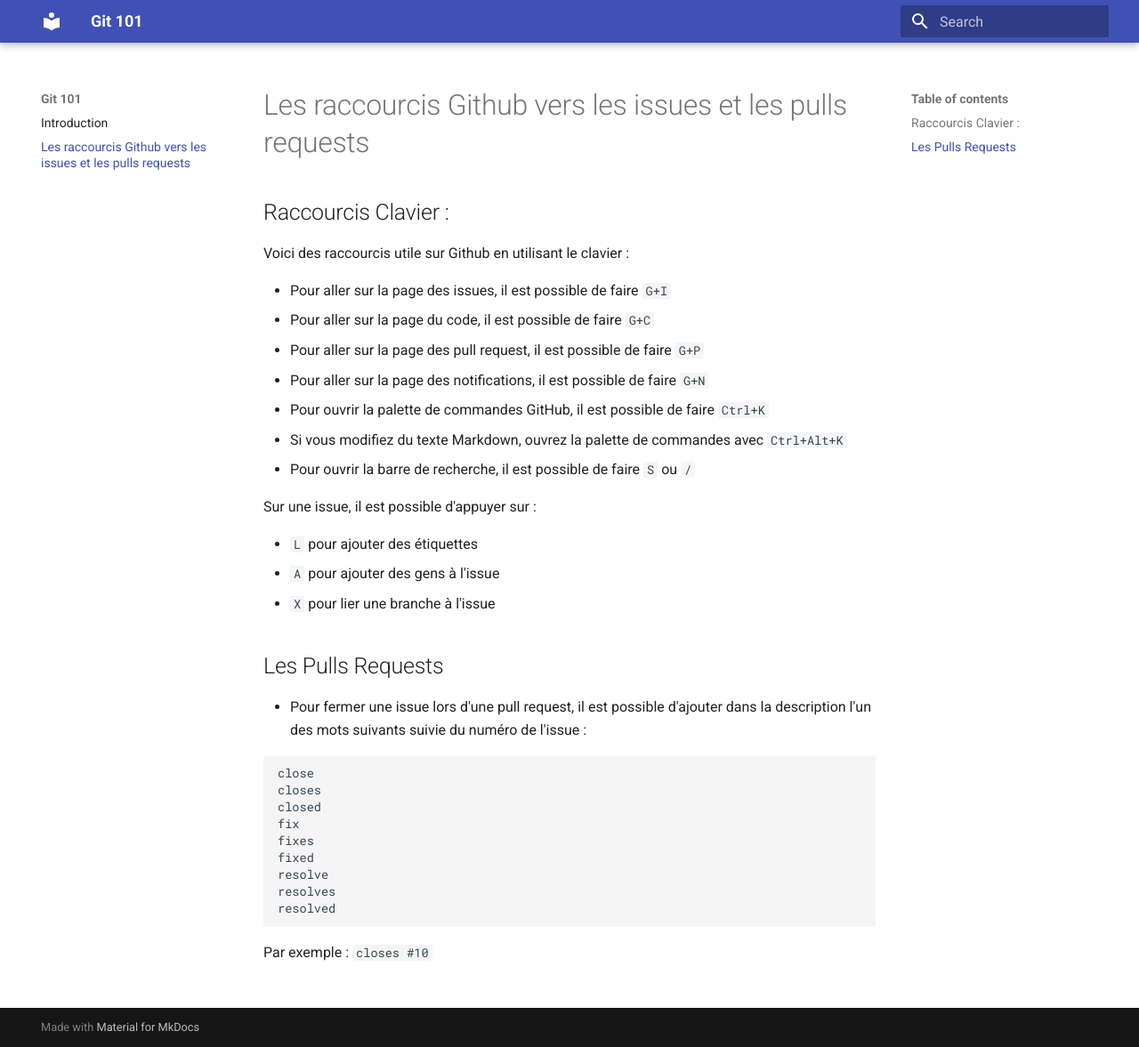
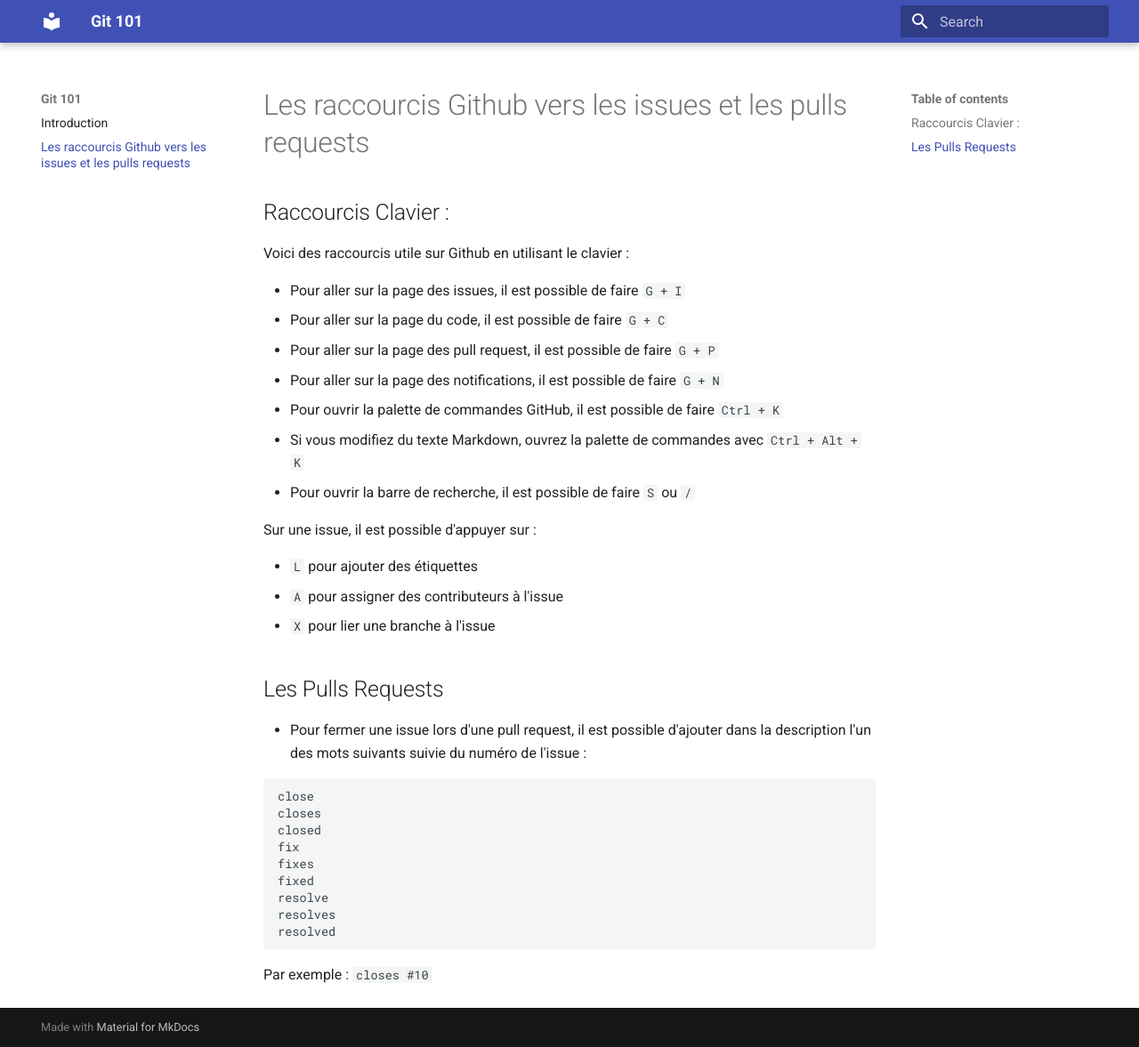
Before and after one commit to ub-mmi-but/git-101, an MkDocs documentation site: the page built from docs/17-raccourcis-Github-vers-les-issues-et-les-pulls-requests.md, in a window 1280 px wide and 1177 px high. Shown: the whole window at 89% size. Built offline with MkDocs 1.6.1 and Material for MkDocs 9.7.7, drawn with Linux system fonts in a browser that asks for light colours.

Commit message:
Changements de formattage et correction de texte

````diff
--- a/docs/17-raccourcis-Github-vers-les-issues-et-les-pulls-requests.md
+++ b/docs/17-raccourcis-Github-vers-les-issues-et-les-pulls-requests.md
@@ -4,19 +4,19 @@
 
 Voici des raccourcis utile sur Github en utilisant le clavier :
 
-- Pour aller sur la page des issues, il est possible de faire  ```G+I ```
-- Pour aller sur la page du code, il est possible de faire ```G+C```
-- Pour aller sur la page des pull request, il est possible de faire ```G+P```
-- Pour aller sur la page des notifications, il est possible de faire ```G+N```
-- Pour ouvrir la palette de commandes GitHub, il est possible de faire ```Ctrl+K```
-- Si vous modifiez du texte Markdown, ouvrez la palette de commandes avec ```Ctrl+Alt+K```
-- Pour ouvrir la barre de recherche, il est possible de faire ```S``` ou ```/```
+- Pour aller sur la page des issues, il est possible de faire  `G + I `
+- Pour aller sur la page du code, il est possible de faire `G + C`
+- Pour aller sur la page des pull request, il est possible de faire `G + P`
+- Pour aller sur la page des notifications, il est possible de faire `G + N`
+- Pour ouvrir la palette de commandes GitHub, il est possible de faire `Ctrl + K`
+- Si vous modifiez du texte Markdown, ouvrez la palette de commandes avec `Ctrl + Alt + K`
+- Pour ouvrir la barre de recherche, il est possible de faire `S` ou `/`
 
 Sur une issue, il est possible d'appuyer sur :
 
-- ```L``` pour ajouter des étiquettes
-- ```A``` pour ajouter des gens à l'issue
-- ```X``` pour lier une branche à l'issue
+- `L` pour ajouter des étiquettes
+- `A` pour assigner des contributeurs à l'issue
+- `X` pour lier une branche à l'issue
 
 ## Les Pulls Requests
 
@@ -34,4 +34,4 @@
 resolved
 ```
 
-Par exemple : ```closes #10```
+Par exemple : `closes #10`
````
